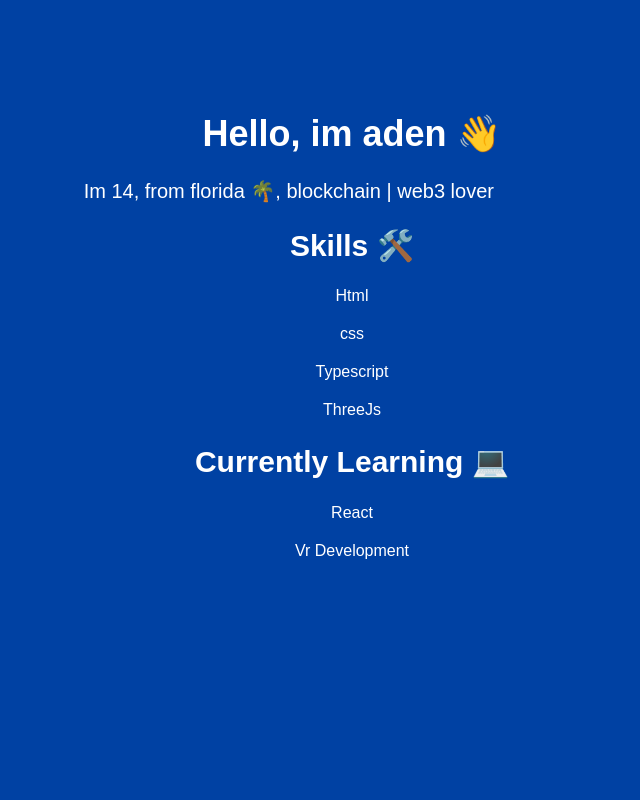
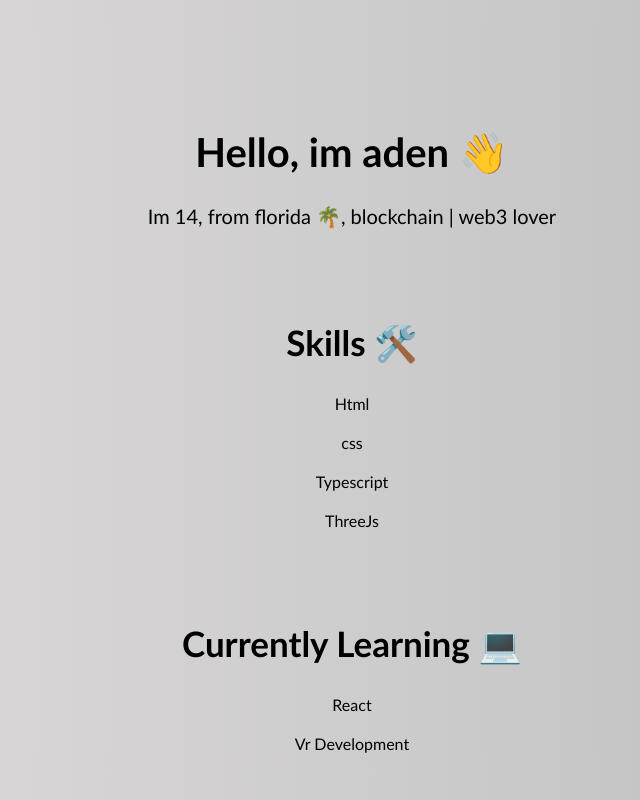
Before and after one commit to adennnn/aden1, a plain HTML site: page index.html in a window 1280 px wide. Shown: the whole page, without its empty margins (288-928 px from the left). Drawn offline with Linux system fonts and the light colour scheme.

Commit message:
Update style.css

```diff
--- a/style.css
+++ b/style.css
@@ -1,41 +1,34 @@
 *{
-    background:#0041a3;
-    color:white;
-    font-family: Arial, Helvetica, sans-serif;
+    font-family: 'Trebuchet MS', 'Lucida Sans Unicode', 'Lucida Grande', 'Lucida Sans', Arial, sans-serif;
+    background:linear-gradient(90deg, rgb(223, 221, 221), rgb(189, 188, 188))
+
 }
 
 h1{
-    padding-top: 7%;
-    font-size: 36px;
+    color: black;
+    padding-top: 8%;
+    font-size: 40px;
 }
 
 h2{
-    color:white;
-    font-size: 30px;
+    padding-top: 5%;
+    font-size: 35px;
 }
 
 p{
-    padding-right: 10%;
     font-size: 20px;
+
+
+    color:black
+
 }
 
-
-#orange{
-    padding-right: px;
-    width: 20%;
-    border-radius: 15px;
-  border-color: white;
-  size: 40px;
+a{
+    color:inherit;
+    text-underline-offset: none;
+    background:none;
 }
 
-#red{
-    padding-right: px;
-    width: 50%;
-    border-radius: 15px;
-  border-color: white;
-  size: 40px;
+a:hover{
+    color:rebeccapurple
 }
-
-button:hover{
-    background-color:blue;
-}
```
